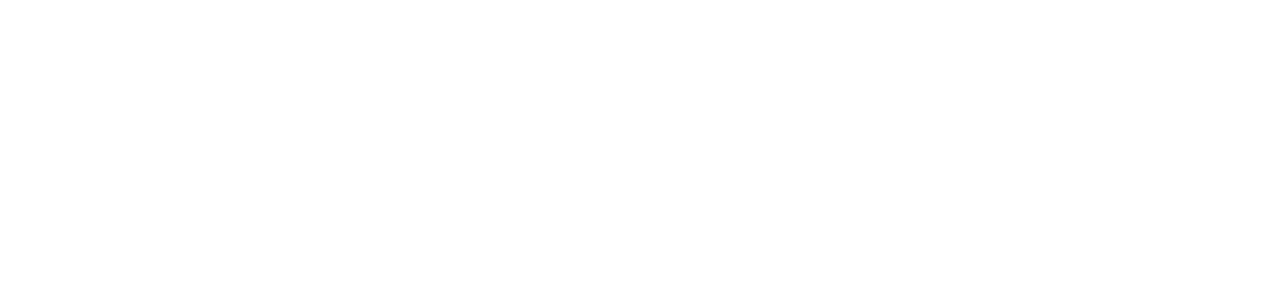
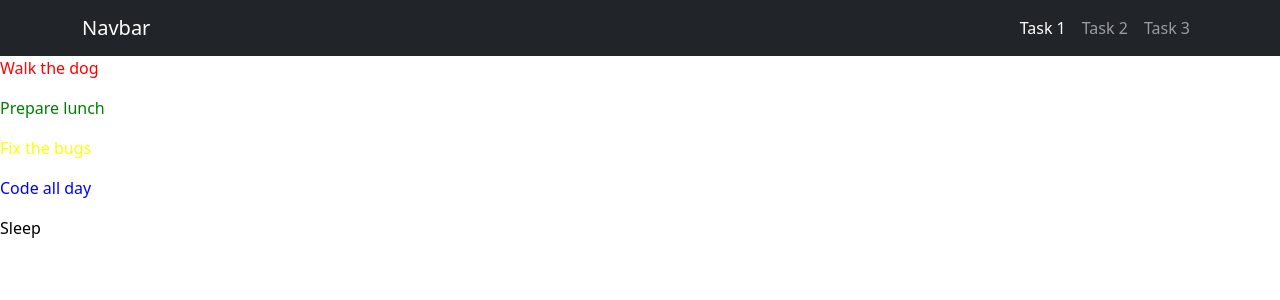
Before and after one commit to himanshu064/react-training, a React (Create React App) app: page / in a window 1280 px wide. Before the commit this address had no page. Shown: the top 300 px of the page. Built offline with nearby package versions, Linux system fonts and the light colour scheme.

Commit message:
Added NavBar for Smooth Routing

```diff
--- a/src/App.js
+++ b/src/App.js
@@ -7,7 +7,7 @@
   return (
     <BrowserRouter>
       <Routes>
-        <Route path='/task1' element={<Task1 />} />
+        <Route path='/' element={<Task1 />} />
         <Route path='/task2' element={<Task2 table="2"/>} />
         <Route path='/task3' element={<Task3 />} />
       </Routes>
--- /dev/null
+++ b/src/pages/Navbar.js
@@ -0,0 +1,30 @@
+import React from 'react';
+import { NavLink } from "react-router-dom";
+import Container from 'react-bootstrap/Container';
+import Nav from 'react-bootstrap/Nav';
+import Navbar from 'react-bootstrap/Navbar';
+
+function NavbarX() {
+    return (
+
+        <>
+            <Navbar bg="dark" variant="dark">
+                <Container>
+                    <Navbar.Brand >Navbar</Navbar.Brand>
+                    <Nav className="ms-auto">
+                        <NavLink to="/" className="nav-link" style={({ isActive }) =>
+                            isActive ? { color: 'white' } : undefined
+                        }>Task 1</NavLink>
+                        <NavLink to="/task2" className="nav-link" style={({ isActive }) =>
+                            isActive ? { color: 'white' } : undefined}>Task 2</NavLink>
+                        <NavLink to="/task3" className="nav-link" style={({ isActive }) =>
+                            isActive ? { color: 'white' } : undefined}>Task 3</NavLink>
+                    </Nav>
+                </Container>
+            </Navbar>
+        </>
+    );
+
+}
+
+export default NavbarX;
--- a/src/pages/Task1/index.js
+++ b/src/pages/Task1/index.js
@@ -1,4 +1,5 @@
 import React from "react";
+import Navbar from "../Navbar";
 
 const Task1 = () => {
 
@@ -12,6 +13,7 @@
 
   return (
     <>
+    <Navbar/>
       {
         obj.map(function (val) {
           return(
--- a/src/pages/Task2/index.js
+++ b/src/pages/Task2/index.js
@@ -1,4 +1,5 @@
 import React from "react";
+import Navbar from "../Navbar";
 
 const Task2 = (props) => {
   var getTable = parseInt(props.table);
@@ -6,7 +7,12 @@
   for (let i = 1; i <= 10; i++) {
     table.push(<p>{getTable} x {i}  = {getTable * i}</p>)
   }
-  return table;
+  return (
+    <>
+     <Navbar/>
+      {table}
+    </>
+   );
 };
 
 export default Task2;
--- a/src/pages/Task3/Strip.jsx
+++ b/src/pages/Task3/Strip.jsx
@@ -4,11 +4,11 @@
     <div className={props.className}>
       <div className="row">
         <div className="col-10 d-flex">
-          <input type="checkbox" />
+          <input type="checkbox" onClick={props.oncheck} />
           <h3 className="mx-3">{props.title}</h3>
         </div>
         <div className="col-2 text-end">
-          <span>&times;</span>
+          <span onClick={props.onclose}>&times;</span>
         </div>
       </div>
     </div>
--- a/src/pages/Task3/index.js
+++ b/src/pages/Task3/index.js
@@ -2,6 +2,8 @@
 import { useState } from "react";
 import Strip from "./Strip";
 import { Form } from "react-bootstrap"
+import Navbar from "../Navbar";
+
 const Task3 = () => {
   const [tasks, addTasks] = useState([]);
   const handleSubmit = (e) => {
@@ -9,11 +11,21 @@
     let task = {
       'id': tasks.length + 1,
       'task': e.target.task.value,
-      'status': 'incompleted',
+      status: 'incomplete',
     };
+    e.target.reset();
     addTasks([...tasks, task])
   }
+
+  const changeStatus = (id, status) => {
+    let allTasks = tasks;
+    allTasks.find(task => task.id === id).status = status;
+    addTasks([...allTasks]);
+    console.log(allTasks);
+  }
   return (
+    <>
+      <Navbar />
       <div className="container">
         <Form onSubmit={handleSubmit} >
           <Form.Group className="mb-3" controlId="formBasicEmail">
@@ -25,13 +37,14 @@
         {
           tasks.map(task => {
             return (
-              <div className="row">
-                <Strip key={task.id} title={task.task} className="col-sm-6" />
+              <div className="row" key={task.id}>
+                <Strip title={task.task} className="col-sm-6" oncheck={() => changeStatus(task.id, 'active')} onclose={() => changeStatus(task.id, 'complete')} />
               </div>
             );
           })
         }
       </div>
+    </>
 
   );
 };
```
